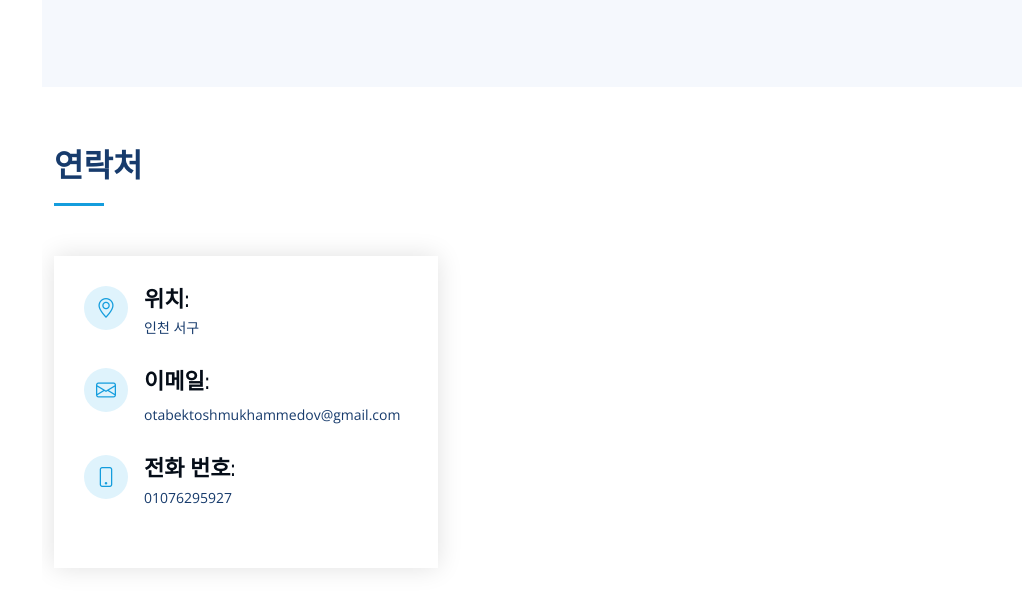
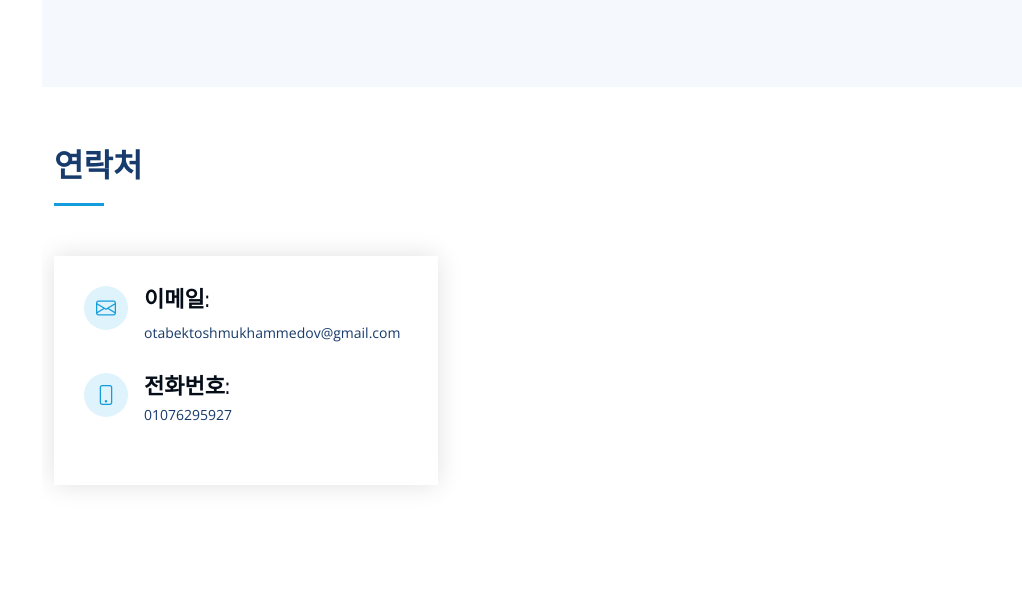
Before and after one commit to otabek05/My_Portfolio_Korean, a plain HTML site: page index.html in a window 1280 px wide. Shown: the part 4240-4850 px from the top of the page, without its empty margins (258-1280 px from the left). Drawn offline with nearby package versions, Linux system fonts and the light colour scheme.

Commit message:
resume changes

```diff
--- a/index.html
+++ b/index.html
@@ -71,7 +71,7 @@
     <div class="hero-container" data-aos="fade-in">
       <h1>Otabek</h1>
       <p>저는 <span class="typed" data-typed-items="디자이너 입니다, 프론트엔드 개발자 입니다, 프리랜서 입니다"></span></p>
-      <a href="100150456-2.pdf" class="btn btn-primary p-2">이력서 다운로드</a>
+      <a href="resume_new.pdf" class="btn btn-primary p-2">이력서 다운로드</a>
 
     </div>
   </section><!-- End Hero -->
@@ -370,11 +370,6 @@
 
           <div class="col-lg-5 d-flex align-items-stretch">
             <div class="info">
-              <div class="address">
-                <i class="bi bi-geo-alt"></i>
-                <h4>위치:</h4>
-                <p>인천 서구</p>
-              </div>
 
               <div class="email">
                 <i class="bi bi-envelope"></i>
@@ -384,7 +379,7 @@
 
               <div class="phone">
                 <i class="bi bi-phone"></i>
-                <h4>전화 번호:</h4>
+                <h4>전화번호:</h4>
                 <p>01076295927</p>
               </div>
 
```
Also changed, not shown: 1 other file.
